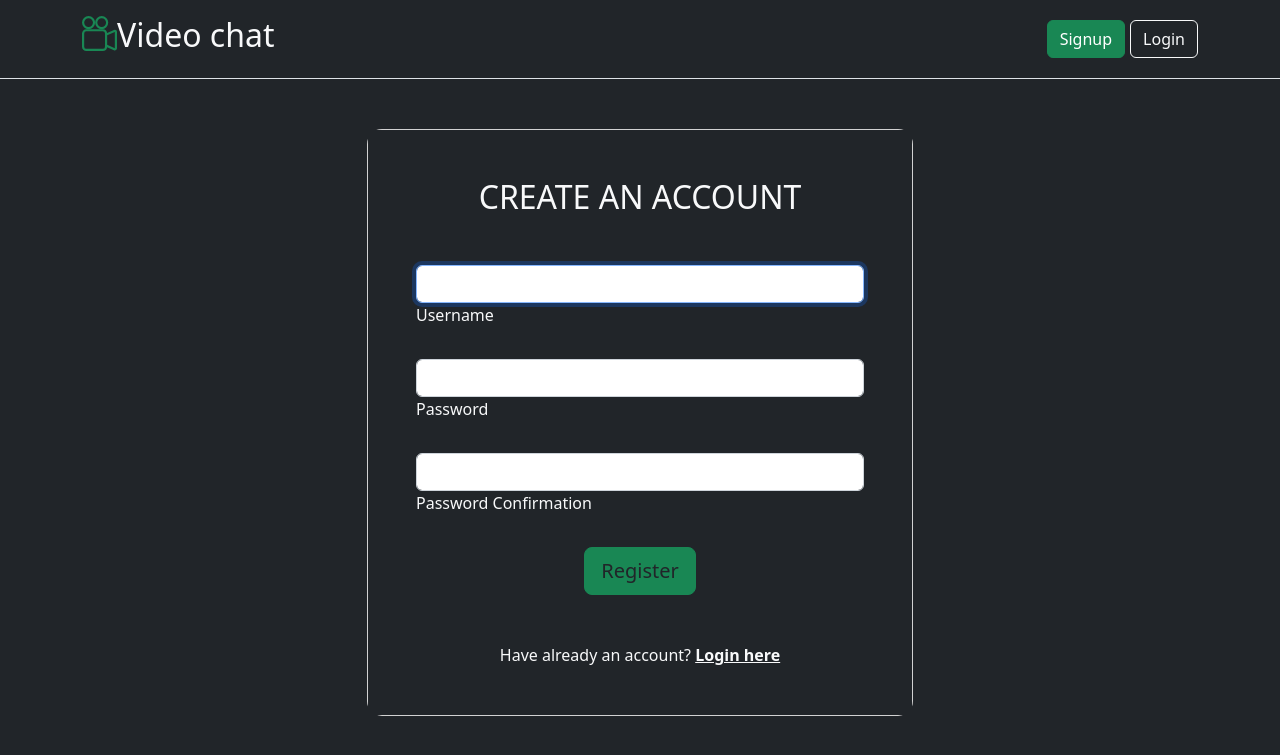
After one commit to ABckh/video_chat, a Django app: page /registration/ in a window 1280 px wide. The commit adds this page. Shown: the top 755 px of the page. Run offline with Django 4.2, Linux system fonts and the light colour scheme.

Commit message:
Registration, authentication and logut work

```diff
--- a/connection/urls.py
+++ b/connection/urls.py
@@ -1,8 +1,12 @@
 from pip import main
 from . import views
 from django.urls import path
+from agora.views import Agora
 
 urlpatterns = [
     path('', views.start_page, name='start_page'),
-    path('meeting/', views.connection_to_room, name='room_connection' )
+    path('meeting/', views.connection_to_room, name='room_connection' ),
+    path('registration/', views.registration, name='registration'),
+    path('authentication/', views.authentication, name='authentication'),
+    path('logout/', views.logout_view, name='logout_view'),
 ]
--- a/connection/views.py
+++ b/connection/views.py
@@ -1,16 +1,61 @@
 from django.shortcuts import redirect, render
 import re
+from forms import UserRegisterForm, UserAuthenticationForm
+from django.contrib.auth import authenticate, login, logout
+from django.contrib import messages
+
 
 def start_page(request):
-    context = {
-        'hello': 'world'
-    }
-    return render(request, template_name='connection.html', context=context)
+    if request.user.is_authenticated:
+        return render(request, template_name='connection.html')
+    else:
+        return redirect('registration')
+
+
+def registration(request):
+    if request.method == "POST":
+        form = UserRegisterForm(request.POST)
+        if form.is_valid():
+            form.save()
+            username = form.cleaned_data['username']
+            password = form.cleaned_data['password1']
+            user = authenticate(username=username, password=password)
+            login(request, user)
+            messages.success(request, ("Registration Successful!"))
+            return redirect('start_page')
+    else:
+        form = UserRegisterForm()
+    return render(request, template_name='registration.html', context={'form': form })
+
+
+def authentication(request):
+    if request.method == "POST":
+        form = UserAuthenticationForm(request.POST)
+        username = request.POST['username']
+        password = request.POST['password']
+        user = authenticate(username=username, password= password)
+        if user is not None:
+            login(request, user)
+            print('password is right')
+            return redirect('start_page')
+        else:
+            print('password is not right')
+            return render(request, template_name='login.html', context= {'form': UserAuthenticationForm,
+            'message': 'Username or password is not right'})
+    else:
+        form = UserAuthenticationForm()
+    return render(request, template_name='login.html', context={'form': form})
+
+
+def logout_view(request):
+    logout(request)
+    return redirect('start_page')
+
 
 def connection_to_room(request):
     if request.POST:
         data = request.POST.dict()
-        if bool(re.fullmatch(r"https://localhost/[a-z]{3}-[a-z]{3}-[a-z]{3}/", data['room_code'])):
+        if bool(re.fullmatch(r"http://localhost/[a-z]{3}-[a-z]{4}-[a-z]{3}/", data['room_code'])):
             # room_code is existed
             # connection to room (redirect to the /meet/room_name)
             context = {
@@ -19,9 +64,8 @@ def connection_to_room(request):
             return render(request=request, template_name="room.html", context=context)
 
         else:
-            context = {
-                'error': 'Please, enter right meeting-link'
-            }
-            return render(request=request, template_name="connection.html", context=context)
+            # return error
+            return render(request=request, template_name="connection.html", context={'error': 'Please, enter a valid meeting-link'})
     else:
+        # if request.method is GET, then just redirect to start_page
         return redirect('start_page')
--- /dev/null
+++ b/forms.py
@@ -0,0 +1,24 @@
+from dataclasses import field
+from django.contrib.auth.models import User
+from django.contrib.auth.forms import UserCreationForm, AuthenticationForm
+from django import forms
+
+
+class UserRegisterForm(UserCreationForm):
+    username = forms.CharField(label='Username', widget=forms.TextInput(attrs={'class': 'form-control'}))
+    password1 = forms.CharField(label='Password', widget=forms.PasswordInput(attrs={'class': 'form-control'}))
+    password2 = forms.CharField(label='Password Confirmation', widget=forms.PasswordInput(attrs={'class': 'form-control'}))
+
+    class Meta:
+        model = User
+        fields = ('username', 'password1', 'password2')
+        widgets = {
+            'username': forms.TextInput(attrs={'class': 'form-control'}),
+            'password1': forms.PasswordInput(attrs={'class': 'form-control'}),
+            'password2': forms.PasswordInput(attrs={'class': 'form-control'}),
+        }
+
+
+class UserAuthenticationForm(AuthenticationForm):
+    username = forms.CharField(label='Username', widget=forms.TextInput(attrs={'class': 'form-control'}))
+    password = forms.CharField(label='Password', widget=forms.PasswordInput(attrs={'class': 'form-control'}))
--- /dev/null
+++ b/templates/index.html
@@ -0,0 +1,65 @@
+{% load static %}
+
+<!DOCTYPE html>
+<html lang="en">
+<head>
+    <meta charset="UTF-8">
+    <meta http-equiv="X-UA-Compatible" content="IE=edge">
+    <meta name="viewport" content="width=device-width, initial-scale=1.0">
+    <link href="https://cdn.jsdelivr.net/npm/bootstrap@5.2.0-beta1/dist/css/bootstrap.min.css" rel="stylesheet" integrity="sha384-0evHe/X+R7YkIZDRvuzKMRqM+OrBnVFBL6DOitfPri4tjfHxaWutUpFmBp4vmVor" crossorigin="anonymous">
+    <link rel="stylesheet" href="{% static 'css/index.css' %}" type="text/css">
+    <title>Video chat</title>
+</head>
+<body class="bg-dark">
+
+    <!-- header-->
+      <header class="p-3 bg-dark text-ba border-bottom">
+        <div class="container">
+          <div class="d-flex flex-wrap align-items-center justify-content-center justify-content-lg-start">
+            <a href="{% url 'start_page' %}" class="d-flex mb-lg-0 text-decoration-none">
+            <ul class="nav col-12 col-lg-auto me-lg-auto mb-2 justify-content-center mb-md-0">
+              <li> <svg xmlns="http://www.w3.org/2000/svg" width="35" height="35" class="text-success"  fill="currentColor" class="bi bi-camera-reels" viewBox="0 0 16 16">
+                <path d="M6 3a3 3 0 1 1-6 0 3 3 0 0 1 6 0zM1 3a2 2 0 1 0 4 0 2 2 0 0 0-4 0z"/>
+                <path d="M9 6h.5a2 2 0 0 1 1.983 1.738l3.11-1.382A1 1 0 0 1 16 7.269v7.462a1 1 0 0 1-1.406.913l-3.111-1.382A2 2 0 0 1 9.5 16H2a2 2 0 0 1-2-2V8a2 2 0 0 1 2-2h7zm6 8.73V7.27l-3.5 1.555v4.35l3.5 1.556zM1 8v6a1 1 0 0 0 1 1h7.5a1 1 0 0 0 1-1V8a1 1 0 0 0-1-1H2a1 1 0 0 0-1 1z"/>
+                <path d="M9 6a3 3 0 1 0 0-6 3 3 0 0 0 0 6zM7 3a2 2 0 1 1 4 0 2 2 0 0 1-4 0z"/>
+                   </svg>
+            </li>
+              <li> <h2 class="text-light"> Video chat</h2> </li>
+          </a>
+
+            </ul>
+            {% if user.is_authenticated %}
+            <h4 class="text-light" style="margin-right:15px; margin-top: 10px;">{{ user.username }}</h4>
+            <div class="text-end">
+              <a href="{% url 'logout_view' %}">
+                <button type="button" class="btn btn-success">Logout</button>
+              </a>
+            </div>
+           {% else %}
+           <div class="text-end">
+            <a href="{% url 'registration' %}">
+            <button type="button"  class="btn btn-success">Signup</button>
+            </a>
+          </div>
+          <div class="text-end">
+            <a href="{% url 'authentication' %}">
+            <button type="button" class="btn border-light text-light" style="margin-left: 5px">Login</button>
+            </a>
+          </div>
+
+           {% endif %}
+
+            <!--  if request.user.is_authenticated
+
+           elif
+           <div class="text-end">
+            <button type="button" class="btn btn-success">Login</button>
+           </div>
+            endif -->
+         </div>
+        </div>
+      </header>
+      {% block content %}{% endblock %}
+      {% block scripts %} {% endblock %}
+    </body>
+    </html>
--- /dev/null
+++ b/templates/registration.html
@@ -0,0 +1,44 @@
+{% extends 'index.html' %}
+
+
+{% block content %}
+
+  <div class="mask d-flex align-items-center h-100 gradient-custom-3 bg-dark" style="margin-top: 50px">
+    <div class="container h-100">
+      <div class="row d-flex justify-content-center align-items-center h-100">
+        <div class="col-12 col-md-9 col-lg-7 col-xl-6">
+          <div class="card" style="border-radius: 15px;">
+            <div class="card-body p-5 bg-dark">
+              <h2 class="text-uppercase text-center mb-5 text-light">Create an account</h2>
+
+              <form class="bg-dark text-light" method="POST" action="{% url 'registration' %}">
+                {% for f in form %}
+                {% csrf_token %}
+                <div class="form-outline mb-4">
+                  {{ f }}
+                  <label class="form-label" for="{{ f.id_for_label }}">{{f.label}}</label>
+                </div>
+                <h5 class="text-danger">{{ f.errors }}</h1>
+                {% endfor %}
+
+
+                <div class="d-flex justify-content-center">
+                  <button type="submit" value="submit"
+                    class="btn btn-success btn-block btn-lg gradient-custom-4 text-body">Register</button>
+                </div>
+
+                <p class="text-center mt-5 mb-0 text-light">Have already an account?
+                    <a href="{% url 'authentication' %}"
+                    class="fw-bold text-light">Login here</a>
+                </p>
+
+              </form>
+
+            </div>
+          </div>
+        </div>
+      </div>
+    </div>
+  </div>
+
+{% endblock %}
--- a/video_chat/settings.py
+++ b/video_chat/settings.py
@@ -13,6 +13,9 @@ https://docs.djangoproject.com/en/4.0/ref/settings/
 from pathlib import Path
 import environ
 import os
+import dotenv
+
+dotenv.load_dotenv()
 
 env = environ.Env()
 environ.Env.read_env()
@@ -42,7 +45,8 @@ INSTALLED_APPS = [
     'django.contrib.sessions',
     'django.contrib.messages',
     'django.contrib.staticfiles',
-    'connection'
+    'connection',
+    'agora',
 ]
 
 MIDDLEWARE = [
```
Also changed, not shown: templates/connection.html (+6 -49 lines), templates/login.html (added, +46 -0 lines).
